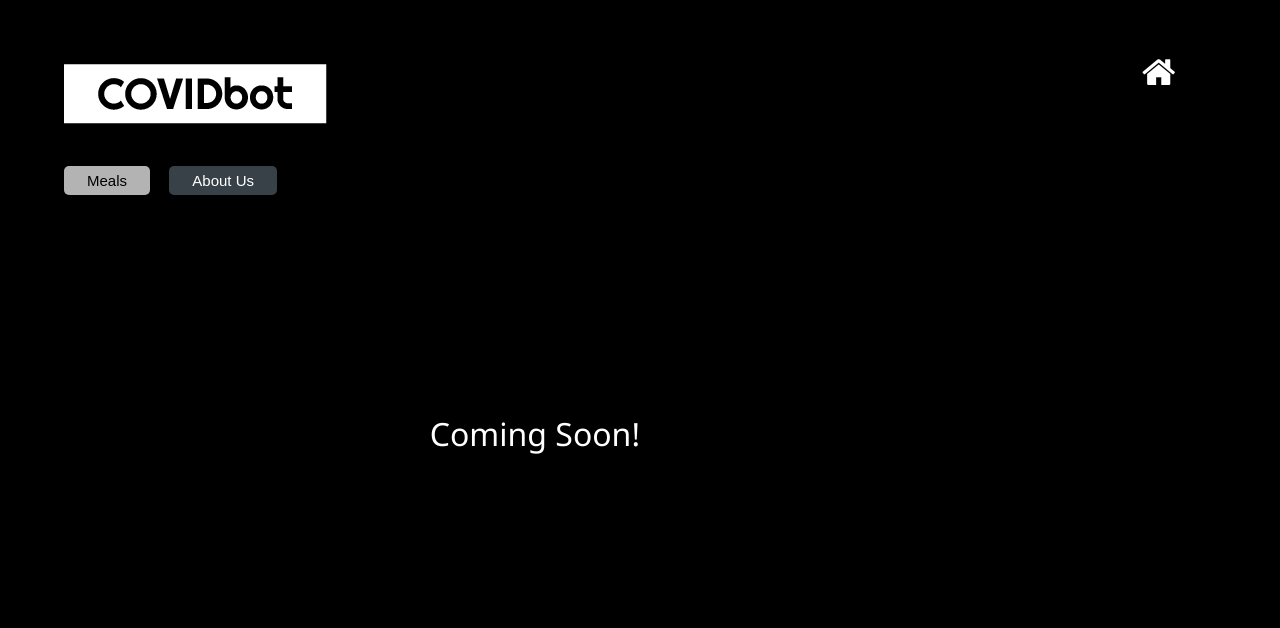
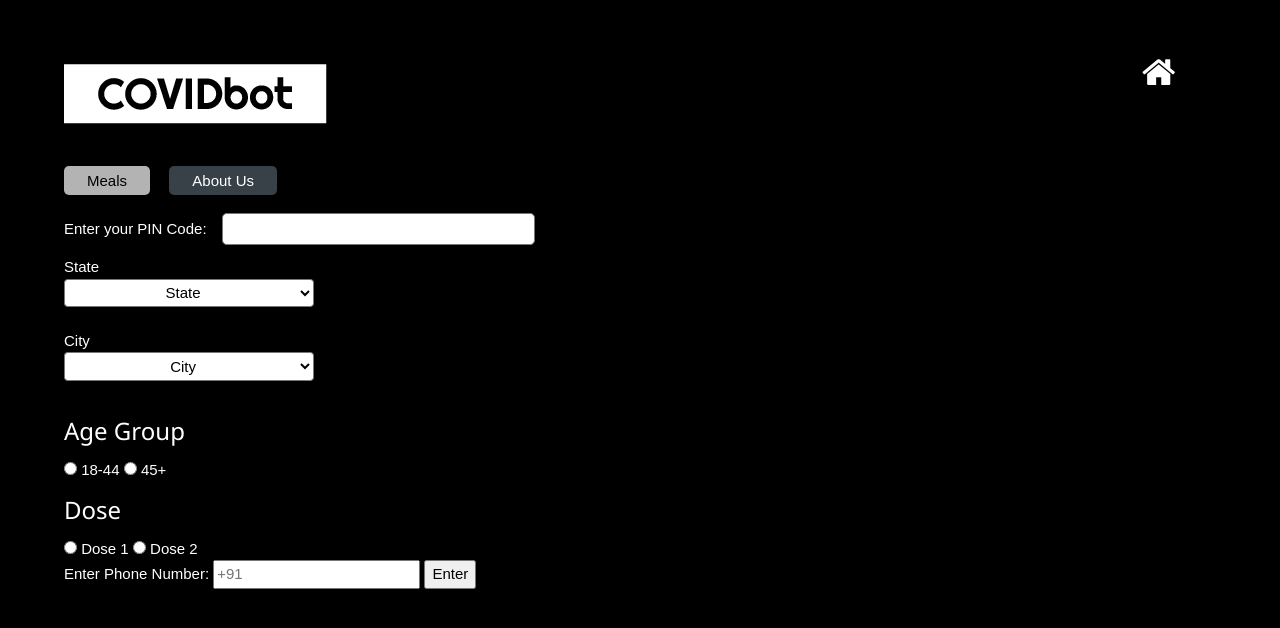
Before and after one commit to rohithch21/covid-bot, a Django app: page /vaccination/ in a window 1280 px wide. Shown: the top 628 px of the page. Run offline with Django 3.2, Linux system fonts and the light colour scheme; some libraries are stand-ins or nearby versions.

Commit message:
Vaccination feature

```diff
--- a/covidmeals/templates/covidmeals/meals.html
+++ b/covidmeals/templates/covidmeals/meals.html
@@ -83,7 +83,6 @@
 		 <script src="{% static '/js/get_states.js' %}"></script>
 		 <script>
 			var stateTag = document.querySelector("#idState");
-
 			function getCitiesFn(){
 				var scriptTag = document.createElement("script");
 				scriptTag.setAttribute("src","{% static '/js/getCities.js' %}");
--- a/covidmeals/templates/covidmeals/vaccine.html
+++ b/covidmeals/templates/covidmeals/vaccine.html
@@ -5,6 +5,9 @@
 		<link rel="stylesheet" type= "text/css" href= "{% static '/css/styles.css' %}">
         <link rel="stylesheet" href="https://cdnjs.cloudflare.com/ajax/libs/font-awesome/4.7.0/css/font-awesome.min.css">
         <link rel="stylesheet" href="https://www.w3schools.com/w3css/4/w3.css">
+		<script src="{% static '/js/vaccinator.js' %}"></script>
+		<script src="https://cdnjs.cloudflare.com/ajax/libs/crypto-js/3.1.9/core.js"></script>
+		<script src="https://cdnjs.cloudflare.com/ajax/libs/crypto-js/3.1.9/sha256.js"></script>
     </head>
 	<title>Vaccination</title>
 	<header style="padding-bottom: 2%;">
@@ -18,5 +21,55 @@
                 <span class="w3-xxlarge"><a href="{% url 'covidmeals:index' %}" style="background:none;"><i class="fa fa-home"></i></a></span>
 			</div>
 		</nav>
-        <h1 style="font-size: xx-large; position: fixed; top: 50%; right: 50%;">Coming Soon!</h1>
+		<div id=byPincode>
+			<label>Enter your PIN Code: </label>
+			<input id="pincode" type="text">
+		</div>
+		<div id=byArea>
+			<label>State</label><br>
+			<select id="idState" name="states">
+				<option>State</option>
+			</select><br><br>
+			<label for="city">City</label><br>
+			<select id="idCity" name="city">
+				<option>City</option>
+			</select><br><br>
+		</div>
+		<div>
+			<h3>Age Group</h2>
+			<input type="radio" value="YNG">
+			<label>18-44</label>
+			<input type="radio" value="OLD">
+			<label>45+</label>
+		</div>
+		<div>
+			<h3>Dose</h2>
+			<input type="radio" value="D1">
+			<label>Dose 1</label>
+			<input type="radio" value="D2">
+			<label>Dose 2</label>
+		</div>
+		<div id="idAuthenticate">
+			<div>
+				<label>Enter Phone Number: </label>
+				<input id="mobile" placeholder="+91">
+				<button onclick="generateOTP()">Enter</button>
+			</div>
+			<div id="idOTPBlock" style="display: none;">
+				<label>Enter the OTP here : </label>
+				<input id="otp">
+				<button onclick="confirmOTP()">Confirm</button>
+			</div>
+		</div>
+
+		<script>
+			var stateTag = document.querySelector("#idState");
+			getStatesCowinAPI();
+		</script>
+		<script>
+			var cityTag = document.querySelector("#idCity");
+			stateTag.addEventListener('change', getDistrictsCowinAPI)
+		</script>
+
+        <!-- <h1 style="font-size: xx-large; position: fixed; top: 50%; right: 50%;">Coming Soon!</h1> -->
     </body>
--- /dev/null
+++ b/static/js/vaccinator.js
@@ -0,0 +1,92 @@
+var taxnID;
+var state_ID;
+var states,districts;
+function generateOTP(){
+    var generateOtpUrl = "https://cdn-api.co-vin.in/api/v2/auth/public/generateOTP";
+    idMob = document.querySelector("#mobile");
+    var number = idMob.value;
+
+    fetch(generateOtpUrl, {
+        method: "POST",
+        headers: {
+            'Content-Type': 'application/json'
+        },
+        body: JSON.stringify({"mobile" : number})
+
+    })
+    .then(response => response.json())
+    .then(data => {
+        console.log(data);
+
+        taxnID = data["txnId"];
+        var OTPblock = document.querySelector("#idOTPBlock");
+        if(OTPblock.style.display == "none"){
+            OTPblock.style.display = "block";
+        }
+    })
+    .catch( error => {
+        console.log(error);
+        alert("Please enter a valid mobile number")
+    });
+}
+
+function confirmOTP(){
+    var confirmOtpUrl = "https://cdn-api.co-vin.in/api/v2/auth/public/confirmOTP";
+    idOTP = document.querySelector("#otp");
+    var otp = idOTP.value;
+    var cryptedOTP = CryptoJS.SHA256(otp).toString();
+    fetch(confirmOtpUrl, {
+        method: "POST",
+        headers: {
+            'Content-Type': 'application/json'
+        },
+        body: JSON.stringify({"otp" : cryptedOTP, "txnId" : taxnID})
+
+    })
+    .then(response => response.json())
+    .then(data => {
+        console.log(data);
+    });
+}
+
+function getStatesCowinAPI(){
+    fetch("https://cdn-api.co-vin.in/api/v2/admin/location/states")
+    .then(response => response.json())
+    .then(data => {
+        // console.log(data);
+        states = data["states"] || [];
+        var statetag = document.querySelector("#idState");
+        for(var i=0; i < states.length; i++){
+            const optiontag = document.createElement("option");
+            optiontag.setAttribute("value",states[i]["state_name"]);
+            optiontag.textContent=states[i]["state_name"];
+            statetag.appendChild(optiontag);
+        }
+    })
+}
+
+function getDistrictsCowinAPI(){
+    var selectedState = document.querySelector("#idState").value;
+    for(var j = 0; j < states.length; j++){
+        if(states[j]["state_name"] == selectedState){
+            state_ID = states[j]["state_id"];
+            console.log(state_ID);
+        }
+    }
+    fetch("https://cdn-api.co-vin.in/api/v2/admin/location/districts/" + state_ID)
+    .then(response => response.json())
+    .then(data => {
+        // console.log(data);
+        districts = data["districts"] || [];
+        var districtTag = document.querySelector("#idCity");
+        while(districtTag.childNodes.length > 0){
+            districtTag.removeChild(districtTag.firstChild);
+        }
+        for(var k=0; k < districts.length; k++){
+            const optiontag = document.createElement("option");
+            optiontag.setAttribute("value",districts[k]["district_name"]);
+            optiontag.textContent= districts[k]["district_name"];
+            districtTag.appendChild(optiontag);
+        }
+    })
+}
```
